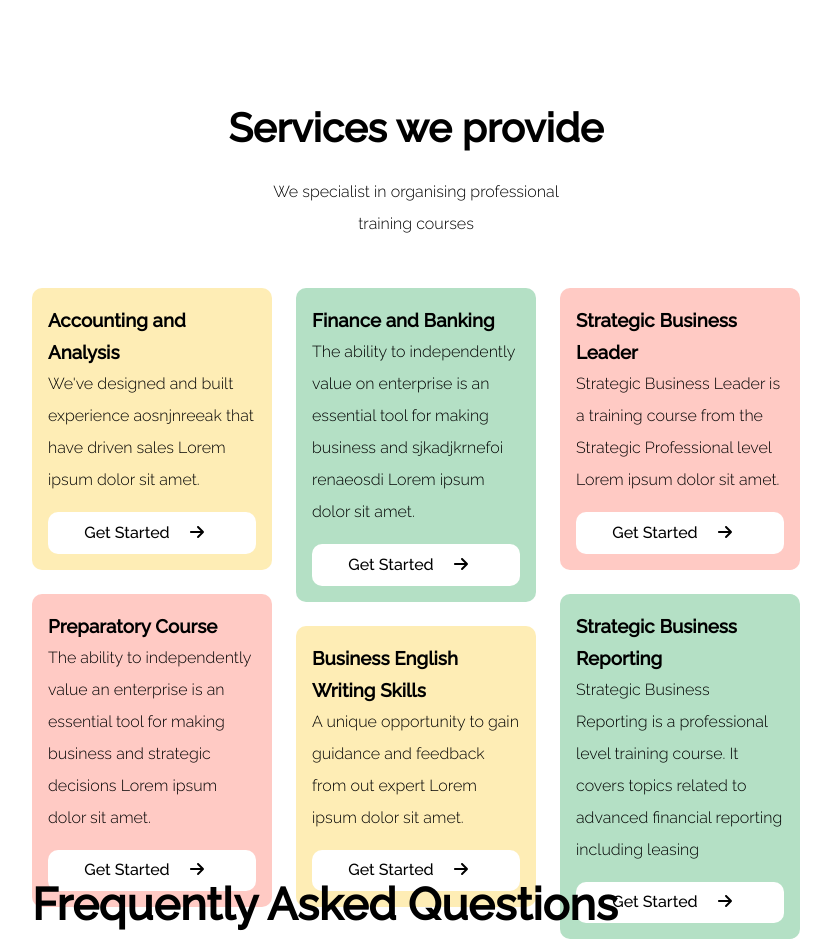
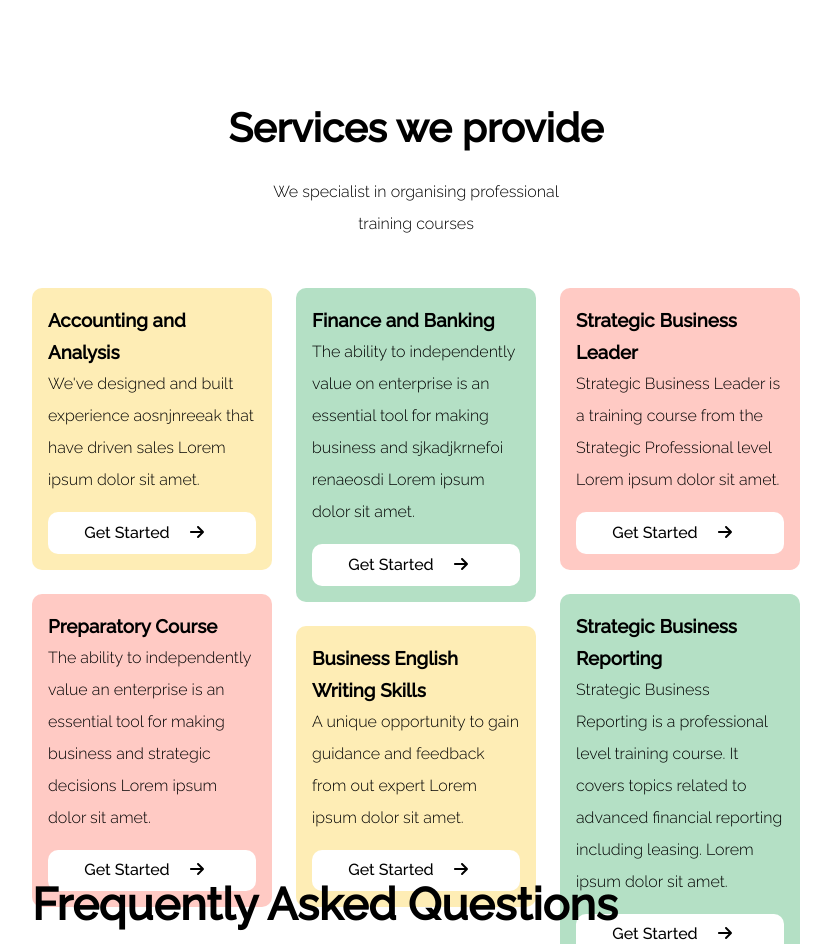
Before and after one commit to eddybruv/DataGirl-Tech, a React (Create React App) app in the folder ReactJS/Class 23/service-firm/: page / in a window 1280 px wide. Shown: the top 944 px of the page, without its empty margins (224-1055 px from the left). Built offline with nearby package versions, Linux system fonts and the light colour scheme.

Commit message:
added extra text on last card

```diff
--- a/ReactJS/Class 23/service-firm/src/Components/UpperSection.jsx
+++ b/ReactJS/Class 23/service-firm/src/Components/UpperSection.jsx
@@ -36,7 +36,7 @@ function UpperSection() {
     },
     {
       title: "Strategic Business Reporting",
-      text: "Strategic Business Reporting is a professional level training course. It covers topics related to advanced financial reporting including leasing",
+      text: "Strategic Business Reporting is a professional level training course. It covers topics related to advanced financial reporting including leasing. Lorem ipsum dolor sit amet.",
       color: "#b4e0c5",
     },
   ];
```
